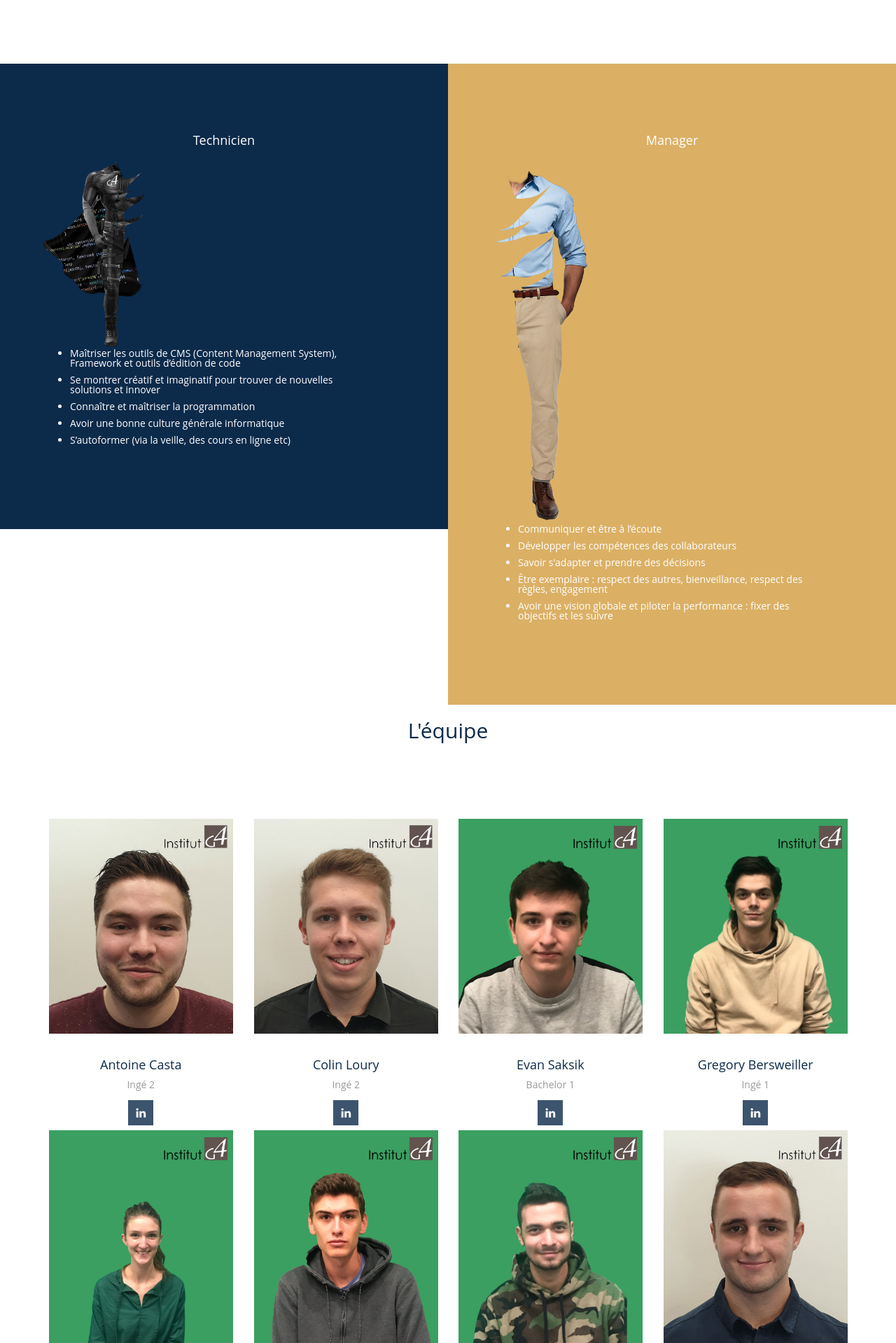
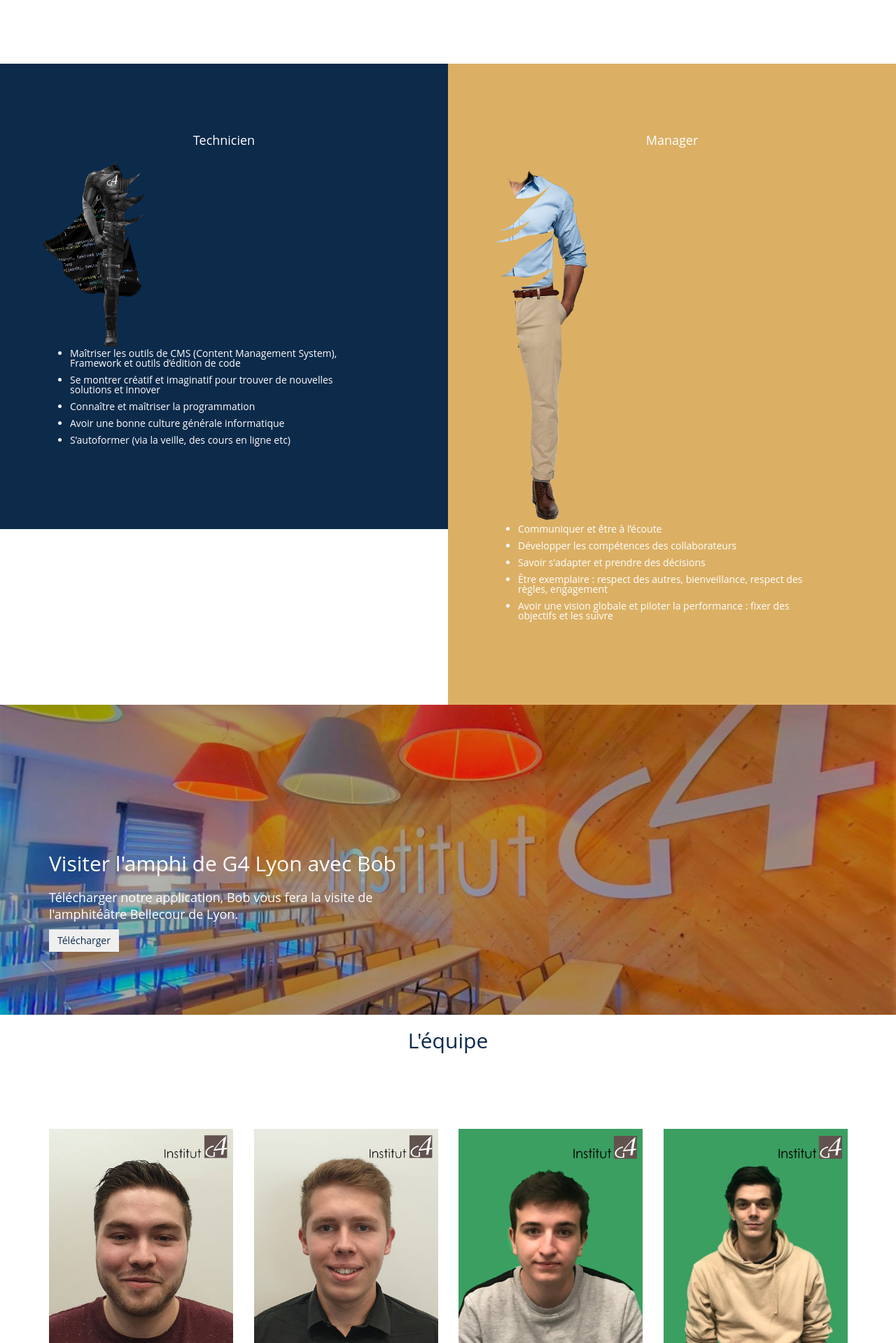
Before and after one commit to CocoLoury/Cercle-de-projet-website, a PHP site: page / in a window 1280 px wide. Shown: the part 1717-3636 px from the top of the page at 70% size. Run offline with PHP 8.4, Linux system fonts and the light colour scheme.

Commit message:
ADD visite

```diff
--- a/css/main.css
+++ b/css/main.css
@@ -147,6 +147,9 @@ a>.img-responsive {
     }
     .question .col-md-7 {
         transform: translateY(25%);
+    }
+    .visite {
+        margin-top: 100px;
     }
 }
 
@@ -507,3 +510,23 @@ a>.img-responsive {
     color: #8C8C8C;
     margin-bottom: 30px;
 }
+
+/*************************
+*********visite CSS*********
+**************************/
+
+#visite {
+    background-image: url(../images/visite/institut-G4-bellecourV2.jpg);
+    height: 100%;
+    max-width: 100%;
+    background-repeat: no-repeat;
+    background-size: cover;
+}
+.visite-info h2 {
+    color: white;
+}
+
+.visite-info p {
+    color: white;
+    font-size: large;
+}
--- a/index.php
+++ b/index.php
@@ -31,6 +31,9 @@
             <section id="about-us" >
                 <?php include("views/about-us.html"); ?>
             </section>
+            <section id="visite" >
+                <?php include("views/visite.html"); ?>
+            </section>
             <section id="team">
                 <?php include("views/team.html"); ?>
             </section>
--- a/partials/nav.html
+++ b/partials/nav.html
@@ -16,6 +16,7 @@
                 <li class="scroll active"><a href="#home">Accueil</a></li>
                 <li class="scroll"><a href="#presentation">Présentation</a></li>
                 <li class="scroll"><a href="#about-us">Qui suis-je ?</a></li>
+                <li class="scroll"><a href="#visite">Visite</a></li>
                 <li class="scroll"><a href="#team">Equipe</a></li>
             </ul>
         </div>
--- /dev/null
+++ b/views/visite.html
@@ -0,0 +1,15 @@
+<div class="container">
+    <div class="visite">
+        <div class="row">
+            <div class="col-sm-6">
+                <div class="visite-info wow fadeInUp" data-wow-duration="1000ms" data-wow-delay="300ms">
+                    <h2>Visiter l'amphi de G4 Lyon avec Bob</h2>
+                    <p>
+                        Télécharger notre application, Bob vous fera la visite de l'amphitéâtre Bellecour de Lyon.
+                    </p>
+                    <button type="button" class="btn btn-light">Télécharger</button>
+                </div>
+            </div>
+        </div>
+    </div>
+</div>
```
Also changed, not shown: images/visite/institut-G4-bellecour.jpg (added), images/visite/institut-G4-bellecourV2.jpg (added).
